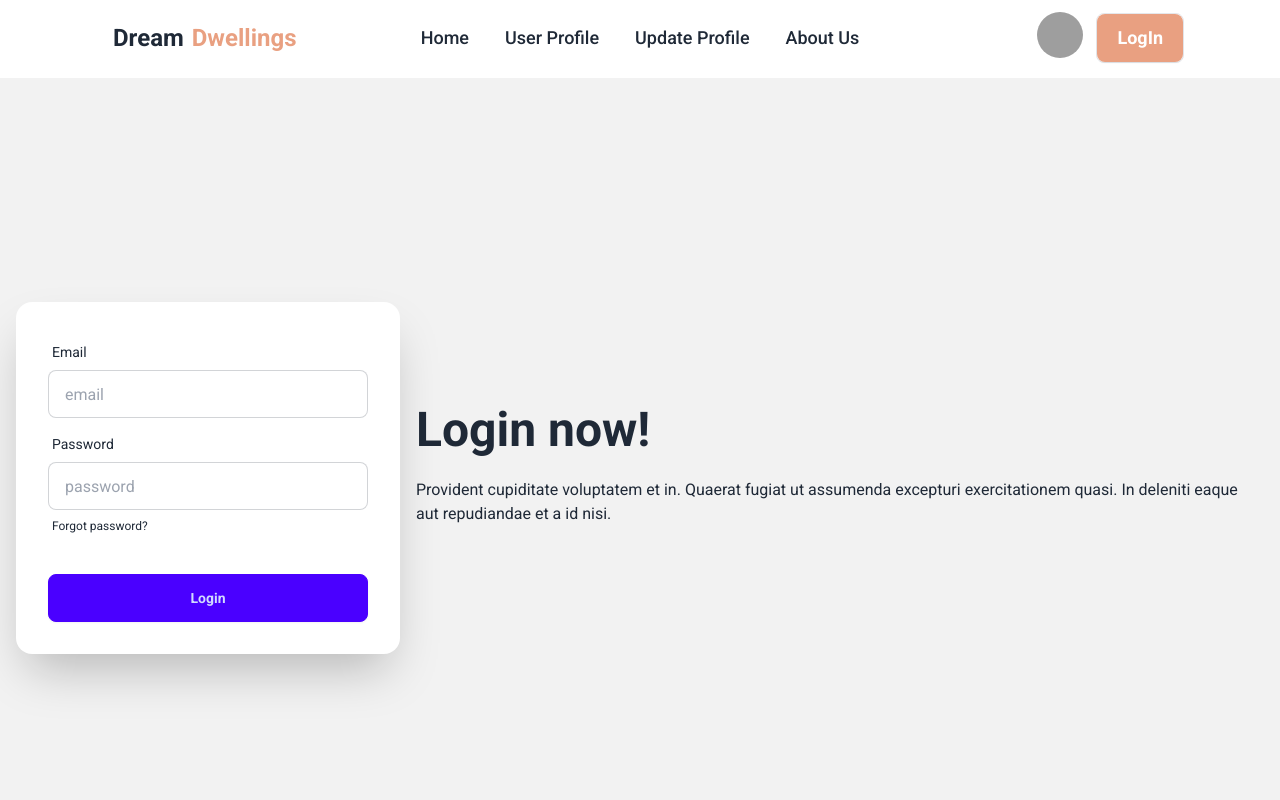
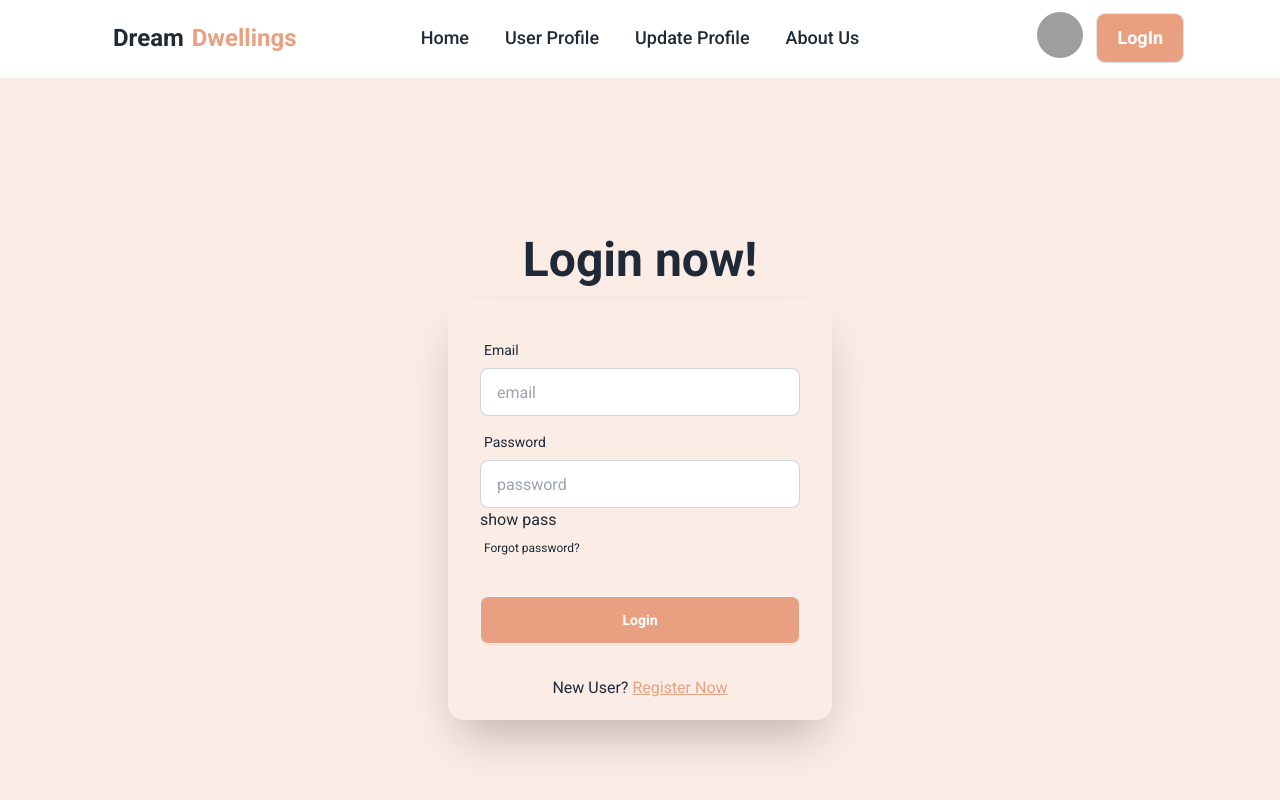
Before and after one commit to Kamrul-Islam-171/Dream-Dwellings, a React (Vite) app: page /login in a window 1280 px wide. Shown: the top 800 px of the page. Built offline with nearby package versions, Linux system fonts and the light colour scheme; grey boxes are pictures that could not be loaded.

Commit message:
service section added

```diff
--- /dev/null
+++ b/src/Layouts/Services/Services.jsx
@@ -0,0 +1,29 @@
+import { IoHomeOutline } from "react-icons/io5";
+import { MdOutlineLocalOffer } from "react-icons/md";
+import { LiaHandshakeSolid } from "react-icons/lia";
+
+
+
+const Services = () => {
+    return (
+        <div className="grid lg:grid-cols-3 md:grid-cols-2 gap-8">
+            <div className="bg-white p-8  space-y-4 rounded-md">
+                <span className="text-5xl text-primary-color"><IoHomeOutline /></span>
+                <h3 className="text-lg font-medium">Buy your home</h3>
+                <p>Unlock the door to your dream home with just a click! Browse and buy your ideal property directly from our website today.</p>
+            </div>
+            <div className="bg-white p-8 space-y-4 rounded-md">
+                <span className="text-5xl text-primary-color"><MdOutlineLocalOffer /></span>
+                <h3 className="text-lg font-medium">Get the best offers</h3>
+                <p>Experience unparalleled offers crafted exclusively for you! Delve into our website's exquisite selection and claim the extraordinary deals that await.</p>
+            </div>
+            <div className="bg-white p-8 space-y-4 rounded-md">
+                <span className="text-5xl text-primary-color"><LiaHandshakeSolid  /></span>
+                <h3 className="text-lg font-medium">Close the deal fast</h3>
+                <p>Accelerate your journey to ownership! With streamlined processes, our website ensures swift closings, turning your dreams into reality in no time.</p>
+            </div>
+        </div>
+    );
+};
+
+export default Services;
--- a/src/Pages/Home/Home.jsx
+++ b/src/Pages/Home/Home.jsx
@@ -3,6 +3,7 @@ import Bannar from "../../Layouts/Bannar/Bannar";
 import Properties from "../../Layouts/Properties/Properties";
 import { useLoaderData } from "react-router-dom";
 import ChoosingUs from "../../Layouts/ChoosingUs/ChoosingUs";
+import Services from "../../Layouts/Services/Services";
 
 
 
@@ -20,8 +21,15 @@ const Home = () => {
                 <Bannar></Bannar>
             </div>
 
+
+
+
             <div className="bg-base-200">
                 <div className="container mx-auto pt-24 pb-24">
+                    <div className=" mb-24 mt-10" >
+
+                        <Services></Services>
+                    </div>
                     <Properties data={data}></Properties>
                 </div>
             </div>
--- a/src/Pages/LogIn/Login.jsx
+++ b/src/Pages/LogIn/Login.jsx
@@ -1,18 +1,24 @@
+import { useRef } from "react";
 import { Helmet } from "react-helmet-async";
+import { Link } from "react-router-dom";
 
 const Login = () => {
+    const refpass = useRef();
+    const handleShowPass = () => {
+        // console.log('iam ')
+    }
     return (
         <div>
             <Helmet>
                 <title>User LogIn</title>
             </Helmet>
-            <div className="hero min-h-screen bg-base-200">
-                <div className="hero-content flex-col lg:flex-row-reverse">
+
+            <div className="hero min-h-screen bg-third-color">
+                <div className="hero-content flex-col lg:flex-col  w-full lg:w-1/2  ">
                     <div className="text-center lg:text-left">
                         <h1 className="text-5xl font-bold">Login now!</h1>
-                        <p className="py-6">Provident cupiditate voluptatem et in. Quaerat fugiat ut assumenda excepturi exercitationem quasi. In deleniti eaque aut repudiandae et a id nisi.</p>
                     </div>
-                    <div className="card shrink-0 w-full max-w-sm shadow-2xl bg-base-100">
+                    <div className="card shrink-0 bg-transparent w-full max-w-sm shadow-2xl bg-base-100">
                         <form className="card-body">
                             <div className="form-control">
                                 <label className="label">
@@ -25,14 +31,20 @@ const Login = () => {
                                     <span className="label-text">Password</span>
                                 </label>
                                 <input type="password" placeholder="password" className="input input-bordered" required />
+                                <div className="cursor-pointer">
+                                    <span onClick={handleShowPass}>show pass</span>
+                                </div>
                                 <label className="label">
                                     <a href="#" className="label-text-alt link link-hover">Forgot password?</a>
                                 </label>
                             </div>
                             <div className="form-control mt-6">
-                                <button className="btn btn-primary">Login</button>
+                                <button className="btn text-white bg-primary-color">Login</button>
                             </div>
                         </form>
+                        <div className="text-center mb-5">
+                            <p>New User? <Link to={'/register'} className="text-primary-color underline "> Register Now</Link></p>
+                        </div>
                     </div>
                 </div>
             </div>
--- a/src/index.css
+++ b/src/index.css
@@ -9,6 +9,7 @@
 :root {
     --primary-color: #e9a081;
     --secondary-color: #e9a08166;
+    --third-color: #e9a08133;
 
 }
 
--- a/tailwind.config.js
+++ b/tailwind.config.js
@@ -8,7 +8,8 @@ export default {
     extend: {
       colors: {
         "primary-color": "var(--primary-color)",
-        'secondary-color' : "var(--secondary-color)"
+        'secondary-color' : "var(--secondary-color)",
+        'third-color' : "var(--third-color)"
       }
     },
   },
```
